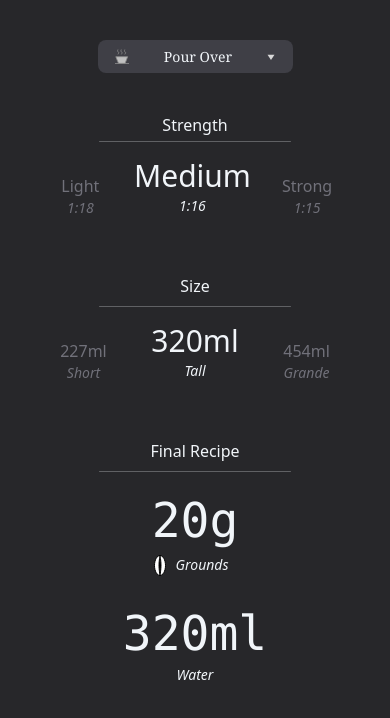
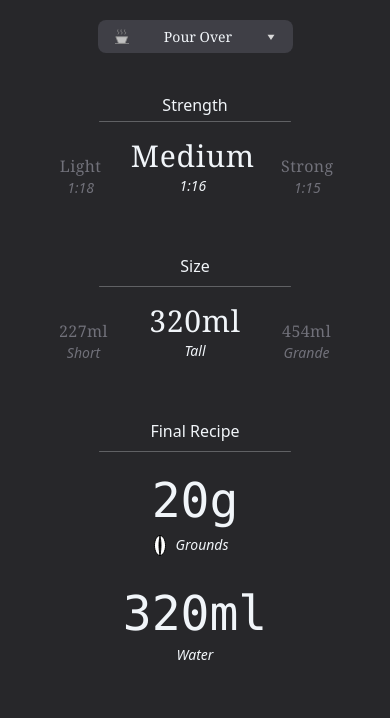
Before and after one commit to jtlonsako/multibrew, a SvelteKit app: page /measurement/pour in a window 390 px wide. Shown: the top 718 px of the page. Built offline with nearby package versions, Linux system fonts and the light colour scheme.

Commit message:
Changed fonts and reduced top spacing for mobile

```diff
--- a/src/routes/measurement/+layout.svelte
+++ b/src/routes/measurement/+layout.svelte
@@ -5,7 +5,7 @@
     let coffeeType = $state("Pour Over")
 </script>
 
-<button class="w-1/2 mt-10">
+<button class="w-1/2 pt-5">
     <div class="flex flex-row py-1 text-slate-100 font-serif text-sm rounded-lg bg-zinc-700 justify-around place-items-center">
         <PourOverIcon />
             {coffeeType}
--- a/src/routes/measurement/pour/+page.svelte
+++ b/src/routes/measurement/pour/+page.svelte
@@ -27,19 +27,19 @@ let totalCoffeeGrounds = $derived(Math.floor(Object.values(sizeLevels)[selectedS
     <div id="StrengthValuesContainer" class="flex flex-row justify-center mt-4">
         <button id="Light" on:click={() => selectedStrength = 0} class="px-10 font-extralight {selectedStrength == 0 ? "text-3xl": "text-zinc-500 text-base mt-4"}
              grid grid-cols-1 justify-items-center">
-            <p>Light</p>
+            <p class="font-serif tracking-wide">Light</p>
             <p class="text-sm font-thin italic">1:{strengthLevels["Light"]}</p>
         </button>
 
         <button id="Medium" on:click={() => selectedStrength = 1} class="px-10 font-extralight {selectedStrength == 1 ? "text-3xl": "text-zinc-500 text-base mt-4"}
              grid grid-cols-1 justify-items-center">
-            <p>Medium</p>
+            <p class="font-serif tracking-wide">Medium</p>
             <p class="text-sm font-thin italic">1:{strengthLevels["Medium"]}</p>
         </button>
 
         <button id="Strong" on:click={() => selectedStrength = 2} class="px-10 font-extralight {selectedStrength == 2 ? "text-3xl": "text-zinc-500 text-base mt-4"}
              grid grid-cols-1 justify-items-center">
-            <p>Strong</p>
+            <p class="font-serif tracking-wide">Strong</p>
             <p class="text-sm font-thin italic">1:{strengthLevels["Strong"]}</p>
         </button>
     </div>
@@ -53,19 +53,19 @@ let totalCoffeeGrounds = $derived(Math.floor(Object.values(sizeLevels)[selectedS
     <div id="SizeValuesContainer" class="flex flex-row justify-center mt-4">
         <button id="Short" on:click={() => selectedSize = 0} class="px-10 font-extralight {selectedSize == 0 ? "text-3xl": "text-zinc-500 text-base mt-4"}
              grid grid-cols-1 justify-items-center">
-             <p>{sizeLevels["Short"]}ml</p>
+             <p class="font-serif tracking-wide">{sizeLevels["Short"]}ml</p>
              <p class="text-sm font-thin italic">Short</p>
         </button>
 
         <button id="Tall" on:click={() => selectedSize = 1} class="px-10 font-extralight {selectedSize == 1 ? "text-3xl": "text-zinc-500 text-base mt-4"}
              grid grid-cols-1 justify-items-center">
-             <p>{sizeLevels["Tall"]}ml</p>
+             <p class="font-serif tracking-wide">{sizeLevels["Tall"]}ml</p>
              <p class="text-sm font-thin italic">Tall</p>
         </button>
 
         <button id="Grande" on:click={() => selectedSize = 2} class="px-10 font-extralight {selectedSize == 2 ? "text-3xl": "text-zinc-500 text-base mt-4"}
              grid grid-cols-1 justify-items-center">
-             <p>{sizeLevels["Grande"]}ml</p>
+             <p class="font-serif tracking-wide">{sizeLevels["Grande"]}ml</p>
              <p class="text-sm font-thin italic">Grande</p>
         </button>
     </div>
```
